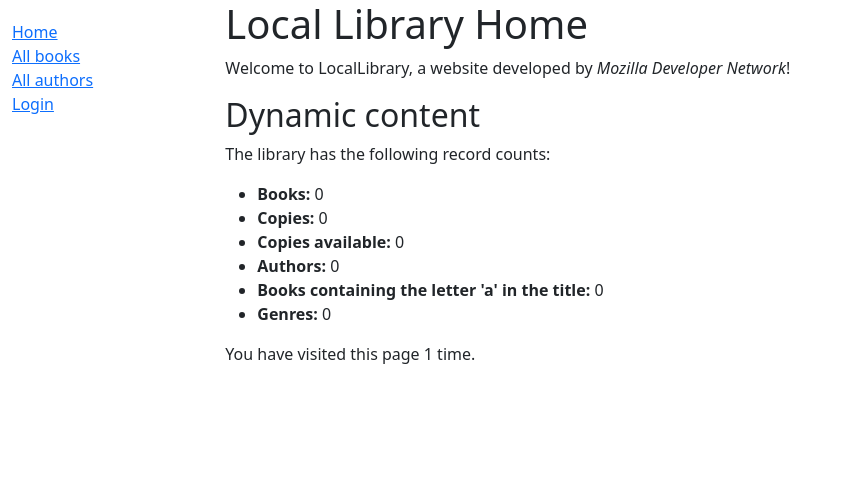
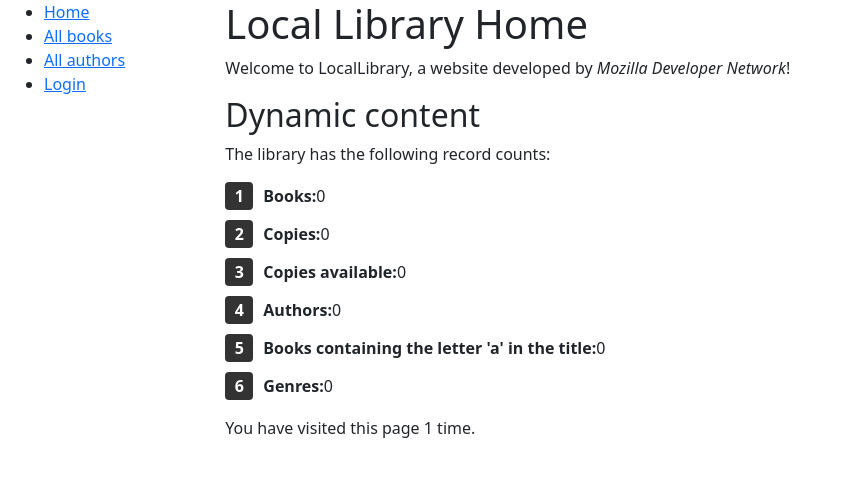
Before and after one commit to Deneb999/proyecto-sistemas-informaticos, a Django app: page /catalog/ in a window 1280 px wide. Shown: the top 477 px of the page, without its empty margins (0-841 px from the left). Run offline with Django 5.2, Linux system fonts and the light colour scheme; data that the repository does not hold is empty.

Commit message:
Enumeración de página principal

```diff
--- /dev/null
+++ b/P1/locallibrary/catalog/static/css/frontpage-styles.css
@@ -0,0 +1,26 @@
+.square-counter {
+    list-style: none;
+    counter-reset: item;
+    padding-left: 0;
+}
+
+.square-counter li {
+    counter-increment: item;
+    margin-bottom: 10px;
+    display: flex;
+    align-items: center;
+}
+
+.square-counter li::before {
+    content: counter(item);
+    display: inline-flex;
+    justify-content: center;
+    align-items: center;
+    width: 28px;
+    height: 28px;
+    margin-right: 10px;
+    background-color: #333;
+    color: white;
+    font-weight: bold;
+    border-radius: 4px; /* makes square with slight rounding */
+}
--- a/P1/locallibrary/catalog/templates/base_generic.html
+++ b/P1/locallibrary/catalog/templates/base_generic.html
@@ -11,8 +11,10 @@
       integrity="sha384-QWTKZyjpPEjISv5WaRU9OFeRpok6YctnYmDr5pNlyT2bRjXh0JMhjY6hW+ALEwIH"
       crossorigin="anonymous">
     <!-- Add additional CSS in static file -->
+    {% block extra_css %}
     {% load static %}
     <link rel="stylesheet" href="{% static 'css/styles.css' %}" />
+    {% endblock %}
   </head>
   <body>
     <div class="container-fluid">
--- a/P1/locallibrary/catalog/templates/index.html
+++ b/P1/locallibrary/catalog/templates/index.html
@@ -1,4 +1,10 @@
 {% extends "base_generic.html" %}
+
+{% block extra_css %}
+    {% load static %}
+    <link rel="stylesheet" href="{% static 'css/frontpage-styles.css' %}">
+{% endblock %}
+
 
 {% block content %}
   <h1>Local Library Home</h1>
@@ -8,7 +14,7 @@
   </p>
   <h2>Dynamic content</h2>
   <p>The library has the following record counts:</p>
-  <ul>
+  <ul class="square-counter">
     <li><strong>Books:</strong> {{ num_books }}</li>
     <li><strong>Copies:</strong> {{ num_instances }}</li>
     <li><strong>Copies available:</strong> {{ num_instances_available }}</li>
```
